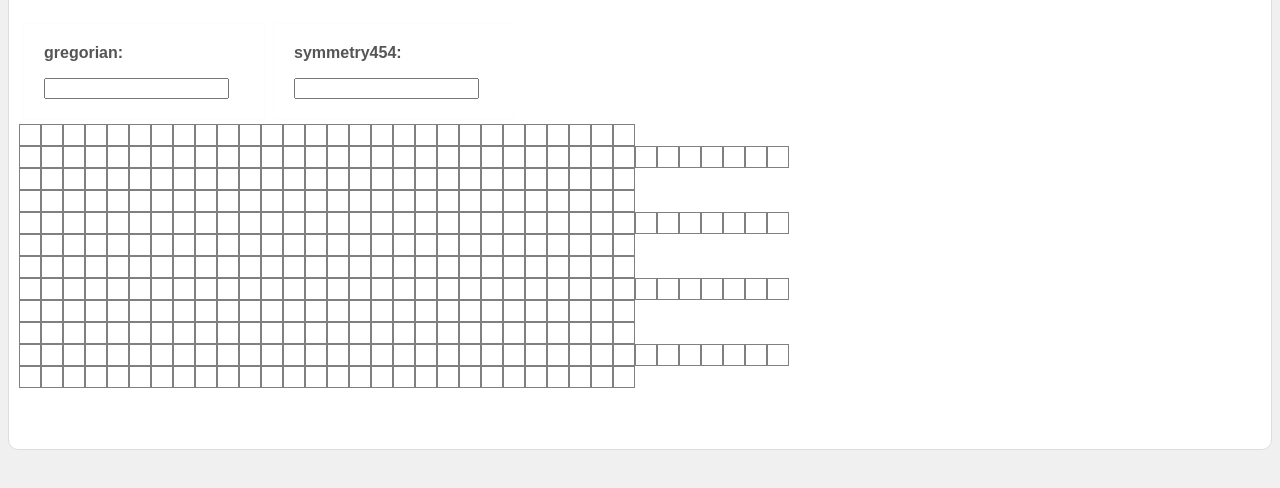
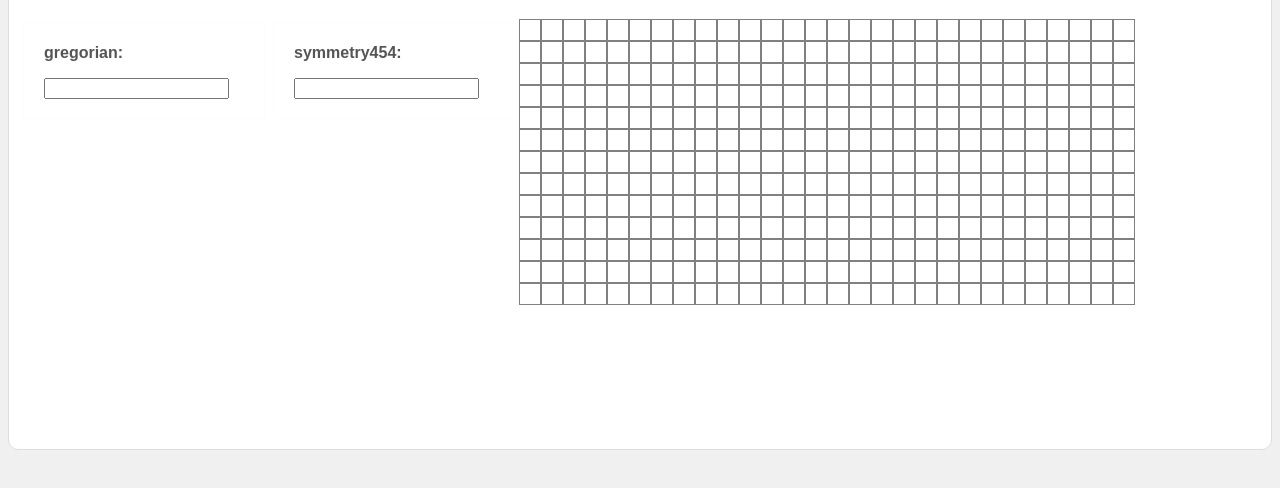
Before and after one commit to baisong/symmetrical, a plain HTML site: page index.html in a window 1280 px wide. Shown: the part 92-580 px from the top of the page. Drawn offline with nearby package versions, Linux system fonts and the light colour scheme.

Commit message:
Update main.css

```diff
--- a/css/main.css
+++ b/css/main.css
@@ -40,6 +40,10 @@
   display: block;
 }
 
+.month, .week {
+  clear: both;
+}
+
 .day {
   width:20px;
   height: 20px;
```
